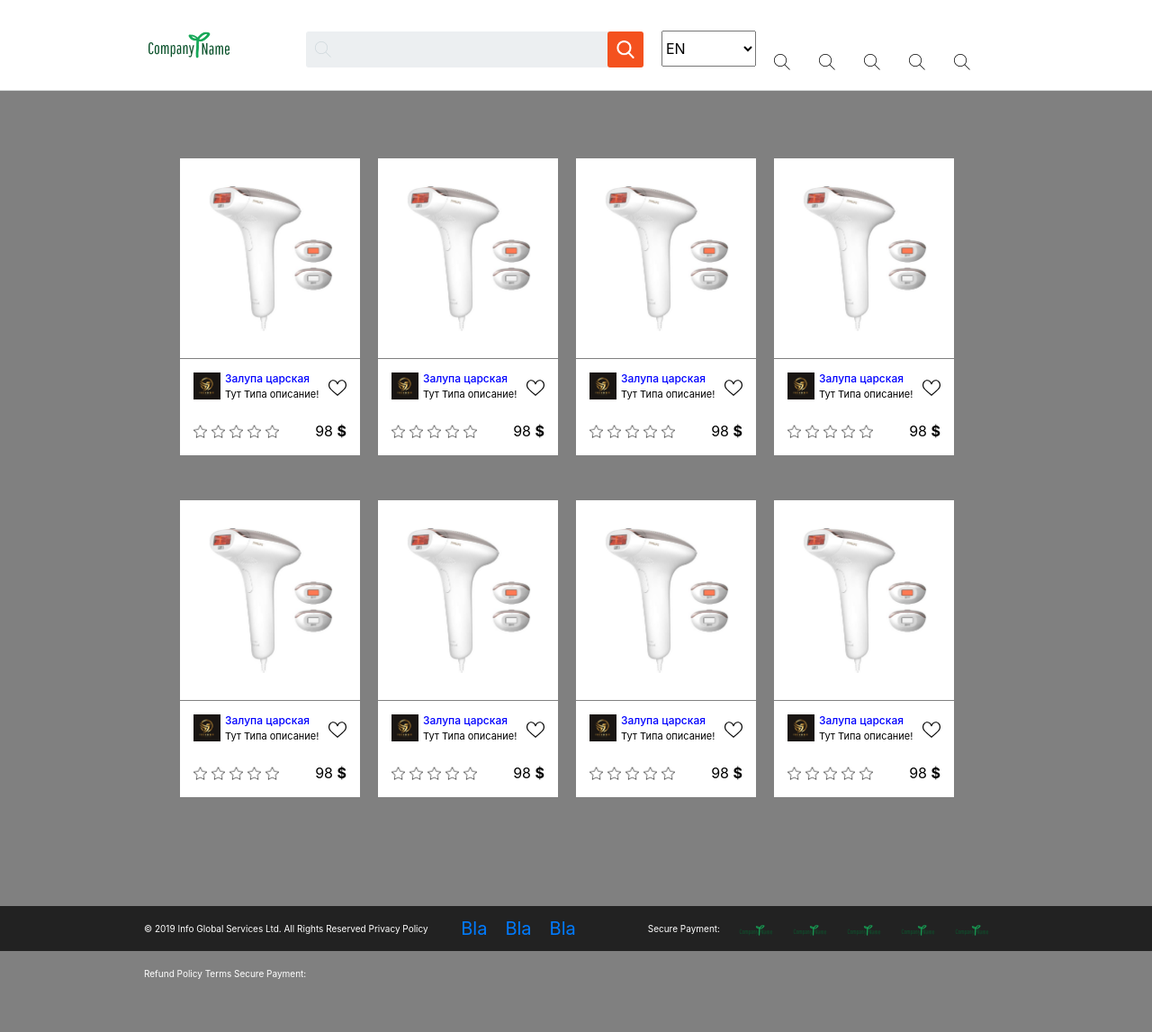
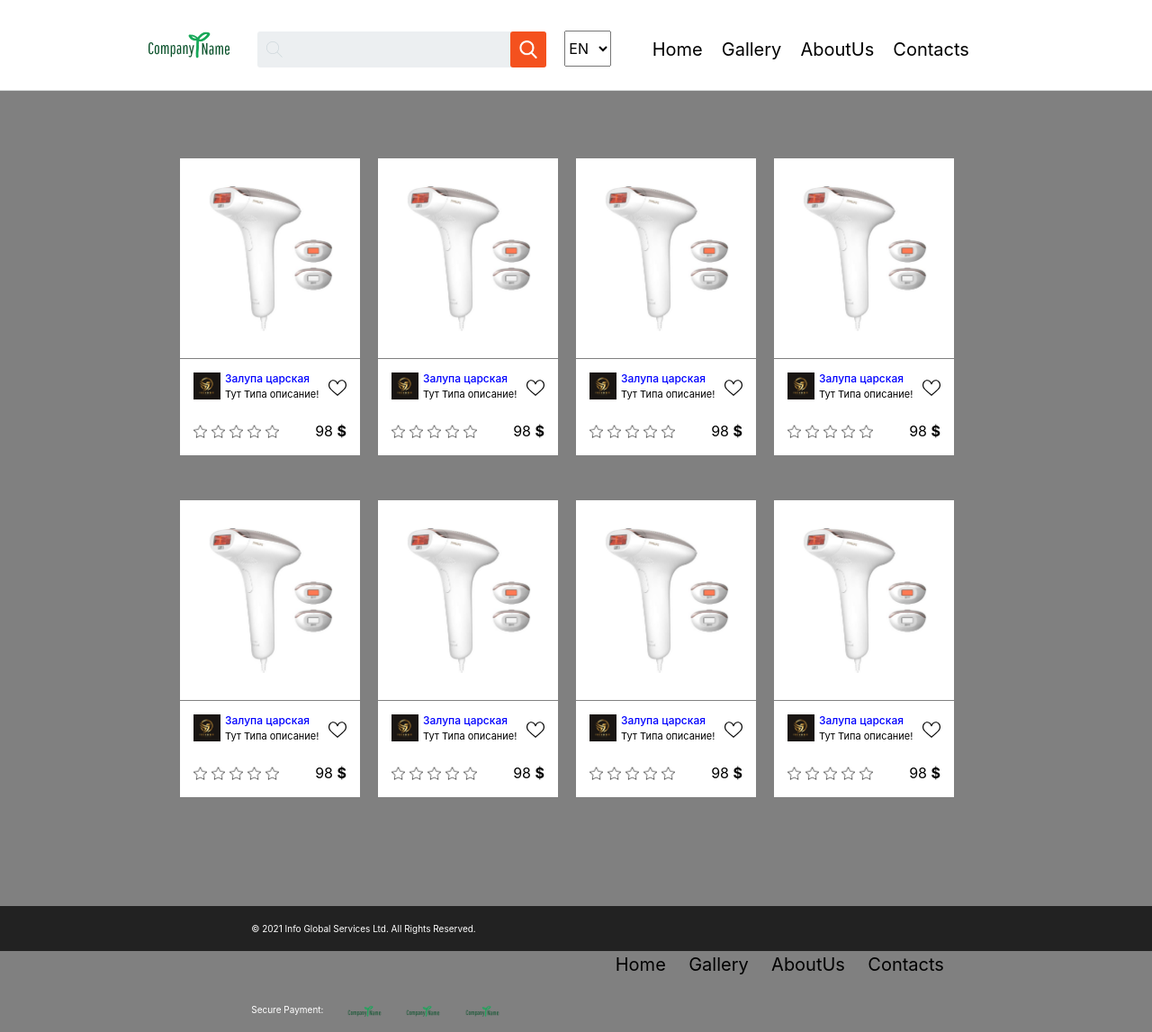
Before and after one commit to MarkiianSanotskyi/my-app3, a React (Create React App) app: page / in a window 1280 px wide. Shown: the whole page at 90% size. Before the commit the page ends 1123 px from the top, so only its background shows below. Built offline with nearby package versions, Linux system fonts and the light colour scheme.

Commit message:
FixedNavMenu

```diff
--- a/src/components/shared/Layout/CopyrightBar/CopyrightBar.js
+++ /dev/null
@@ -1,11 +0,0 @@
-import React from "react";
-import { StyledP } from "./style";
-
-const CopyrightBar = () => (
-  <StyledP>
-    © 2019 Info Global Services Ltd. All Rights Reserved Privacy Policy Refund
-    Policy Terms Secure Payment:
-  </StyledP>
-);
-
-export default CopyrightBar;
--- /dev/null
+++ b/src/components/shared/Layout/FooterBar/CopyrightBar/CopyrightBar.js
@@ -0,0 +1,8 @@
+import React from "react";
+import { StyledP } from "./style";
+
+const CopyrightBar = () => (
+  <StyledP>© 2021 Info Global Services Ltd. All Rights Reserved.</StyledP>
+);
+
+export default CopyrightBar;
--- a/src/components/shared/Layout/CopyrightBar/style.js
+++ b/src/components/shared/Layout/FooterBar/CopyrightBar/style.js
@@ -3,4 +3,7 @@ import styled from "styled-components";
 export const StyledP = styled.p`
   color: white;
   font-size: 10px;
+  margin-bottom: 0px;
+  display: grid;
+  grid-column: 3;
 `;
--- a/src/components/shared/Layout/FooterBar/FooterBar.js
+++ b/src/components/shared/Layout/FooterBar/FooterBar.js
@@ -1,14 +1,14 @@
 import React from "react";
 import { Footer, Container } from "./style";
-import CopyrightBar from "../CopyrightBar/CopyrightBar";
-import FooterNavigationBar from "../FooterNavigationBar/FooterNavigationBar";
-import FooterPayment from "../FooterPayment/FooterPayment";
+import CopyrightBar from "./CopyrightBar/CopyrightBar";
+import NavigationBar from "../NavigationBar/NavigationBar";
+import FooterPayment from "./FooterPayment/FooterPayment";
 
 const FooterBar = () => (
   <Footer>
     <Container>
       <CopyrightBar />
-      <FooterNavigationBar />
+      <NavigationBar />
       <FooterPayment />
     </Container>
   </Footer>
--- a/src/components/shared/Layout/FooterNavigationBar/FooterNavigationBar.js
+++ b/src/components/shared/Layout/FooterBar/FooterNavigationBar/FooterNavigationBar.js
@@ -8,7 +8,7 @@ const Styles = styled.div`
     font-size: 0px;
     display: grid;
     grid-column-gap: 20px;
-    grid-columns: 5;
+    grid-column: 6;
     grid-template-columns: auto auto auto auto auto auto;
     li {
       list-style: none;
--- a/src/components/shared/Layout/FooterPayment/FooterPayment.js
+++ b/src/components/shared/Layout/FooterBar/FooterPayment/FooterPayment.js
@@ -1,6 +1,6 @@
 import React from "react";
 import { UlListBar, LiListBar } from "./style";
-import Logo from "../Logo/Logo";
+import Logo from "../../Logo/Logo";
 
 const FooterPayment = () => (
   <UlListBar>
@@ -11,7 +11,7 @@ const FooterPayment = () => (
 
 let linksFooterPayments = [];
 
-for (let i = 0; i < 5; i++) {
+for (let i = 0; i < 3; i++) {
   linksFooterPayments.push(
     <LiListBar key={"LiListBar" + i}>
       <Logo />
--- a/src/components/shared/Layout/FooterPayment/style.js
+++ b/src/components/shared/Layout/FooterBar/FooterPayment/style.js
@@ -6,7 +6,7 @@ export const UlListBar = styled.ul`
   font-size: 0px;
   display: grid;
   grid-column-gap: 20px;
-  grid-columns: 5;
+  grid-column: 3;
   grid-template-columns: auto auto auto auto auto auto;
 `;
 
--- a/src/components/shared/Layout/FooterBar/style.js
+++ b/src/components/shared/Layout/FooterBar/style.js
@@ -10,6 +10,7 @@ export const Footer = styled.footer`
 export const Container = styled.div`
   width: 960px;
   margin: 0px auto;
+  padding: 0px 15px;
   display: grid;
   grid-column-gap: 20px;
   grid-template-columns: auto auto auto auto;
--- a/src/components/shared/Layout/NavigationBar/NavigationBar.js
+++ b/src/components/shared/Layout/NavigationBar/NavigationBar.js
@@ -1,16 +1,16 @@
 import React from "react";
-import { UlListBar, LiListBar, LinkListBar, IconSearchBox } from "./style";
+import { UlListBar, LiListBar, LinkListBar } from "./style";
 
 const NavigationBar = () => <UlListBar>{iconSearchList}</UlListBar>;
 
 let iconSearchList = [];
 
-for (let i = 0; i < 5; i++) {
+const pageNames = ["Home", "Gallery", "AboutUs", "Contacts"];
+
+for (let i = 0; i < pageNames.length; i++) {
   iconSearchList.push(
     <LiListBar key={"LiListBar" + i}>
-      <LinkListBar href="/">
-        <IconSearchBox />
-      </LinkListBar>
+      <LinkListBar href="/">{pageNames[i]}</LinkListBar>
     </LiListBar>
   );
 }
--- a/src/components/shared/Layout/NavigationBar/style.js
+++ b/src/components/shared/Layout/NavigationBar/style.js
@@ -7,7 +7,7 @@ export const UlListBar = styled.ul`
   font-size: 0px;
   display: grid;
   grid-column-gap: 20px;
-  grid-columns: 5;
+  grid-column: 5;
   grid-template-columns: auto auto auto auto auto auto;
 `;
 
@@ -15,7 +15,26 @@ export const LiListBar = styled.li`
   list-style: none;
   font-size: 20px;
 `;
-export const LinkListBar = styled.a``;
+
+export const LinkListBar = styled.a`
+  text-decoration: none;
+  color: black;
+  transition: 0.3s;
+
+  &:focus,
+  &:hover,
+  &:visited,
+  &:link,
+  &:active {
+    text-decoration: none;
+  }
+
+  &:hover,
+  &:active {
+    color: #f4511e !important;
+    text-decoration: underline;
+  }
+`;
 export const IconSearchBox = styled(IconSearch)`
   width: 20px;
   background: none;
--- a/src/components/shared/Layout/SearchBar/style.js
+++ b/src/components/shared/Layout/SearchBar/style.js
@@ -7,7 +7,7 @@ export const SearchBox = styled.div`
   position: relative;
 `;
 
-export const FormBox = styled.form`
+export const FormBox = styled.div`
   position: relative;
 `;
 
```
Also changed, not shown: package.json (+5 -5 lines), 2 other files (tests, documents, lock files or other folders).
